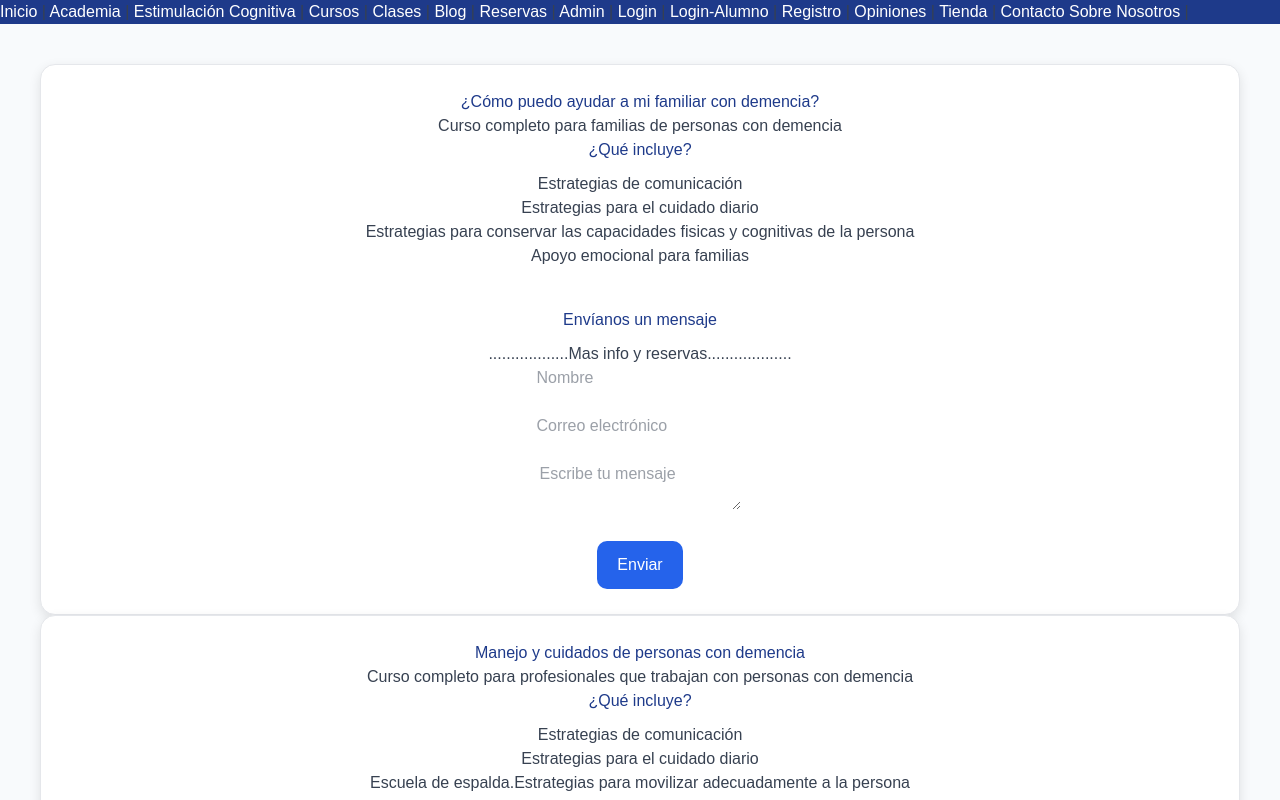
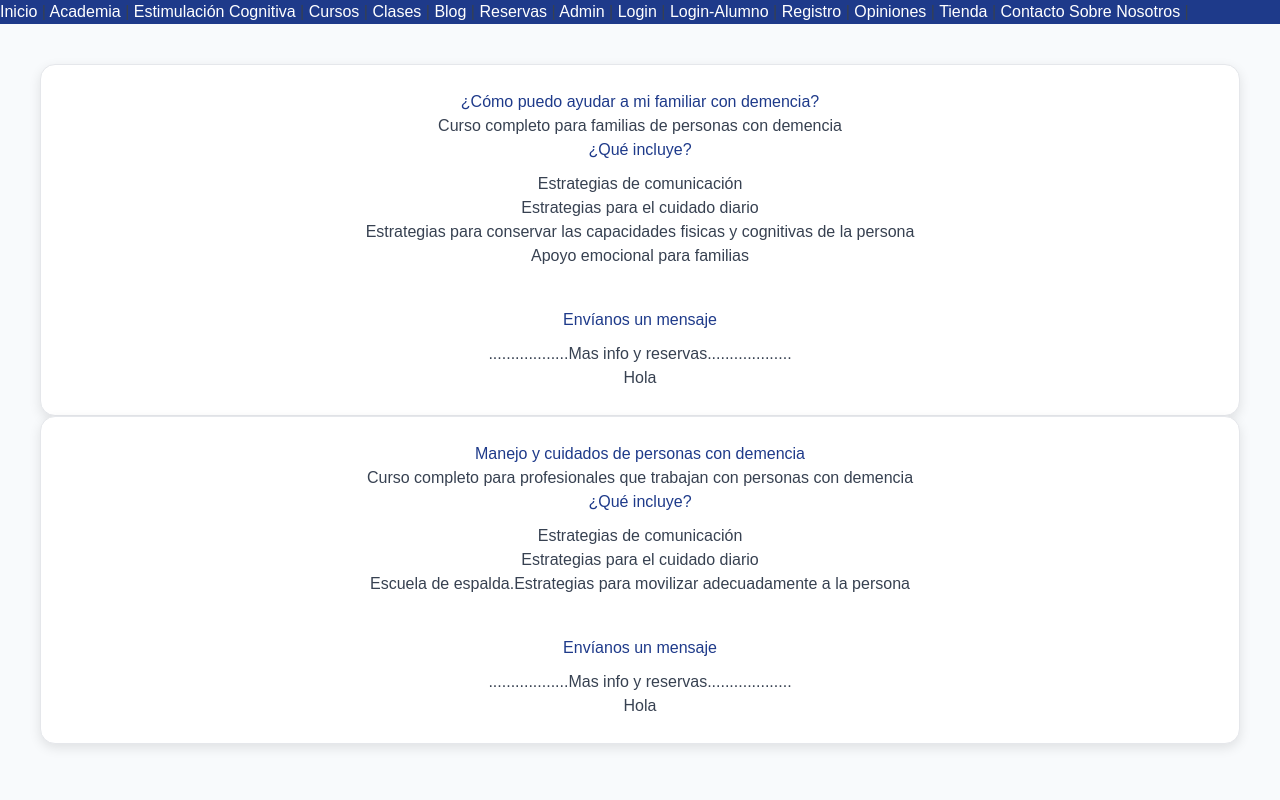
Before and after one commit to C5-lab-creator/academia-online, a Next.js app: page /cursos/demencias in a window 1280 px wide. Shown: the top 800 px of the page. Built offline with nearby package versions, Linux system fonts and the light colour scheme; no server answers.

Commit message:
modified:   app/cursos/demencias/contactForm.jsx

```diff
--- a/app/cursos/demencias/contactForm.jsx
+++ b/app/cursos/demencias/contactForm.jsx
@@ -1,88 +1,5 @@
 "use client";
 
-import { useState } from "react";
-import { supabase } from "@/lib/supabase";
-
 export default function ContactForm() {
-  const [form, setForm] = useState({
-    nombre: "",
-    email: "",
-    mensaje: "",
-    origen: "cursosdemencias",
-  });
-
-  const handleChange = (e) => {
-    setForm({
-      ...form,
-      [e.target.name]: e.target.value,
-    });
-  };
-
-  const handleSubmit = async (e) => {
-    e.preventDefault();
-
-    const { error } = await supabase
-      .from("contacto")
-      .insert([
-        {
-          nombre: form.nombre,
-          email: form.email,
-          mensaje: form.mensaje,
-          origen: "cursosdemencias",
-        },
-      ]);
-
-    if (error) {
-      console.error(error);
-      alert("Error al enviar el mensaje");
-      return;
-    }
-
-    alert("Gracias por contactar con nosotros.");
-
-    setForm({
-      nombre: "",
-      email: "",
-      mensaje: "",
-      origen: "cursosdemencias",
-    });
-  };
-
-  return (
-    <form onSubmit={handleSubmit}>
-      <input
-        type="text"
-        name="nombre"
-        placeholder="Nombre"
-        value={form.nombre}
-        onChange={handleChange}
-        required
-      />
-
-      <br /><br />
-
-      <input
-        type="email"
-        name="email"
-        placeholder="Correo electrónico"
-        value={form.email}
-        onChange={handleChange}
-        required
-      />
-
-      <br /><br />
-
-      <textarea
-        name="mensaje"
-        placeholder="Escribe tu mensaje"
-        value={form.mensaje}
-        onChange={handleChange}
-        required
-      />
-
-      <br /><br />
-
-      <button type="submit">Enviar</button>
-    </form>
-  );
+  return <div>Hola</div>;
 }
```
